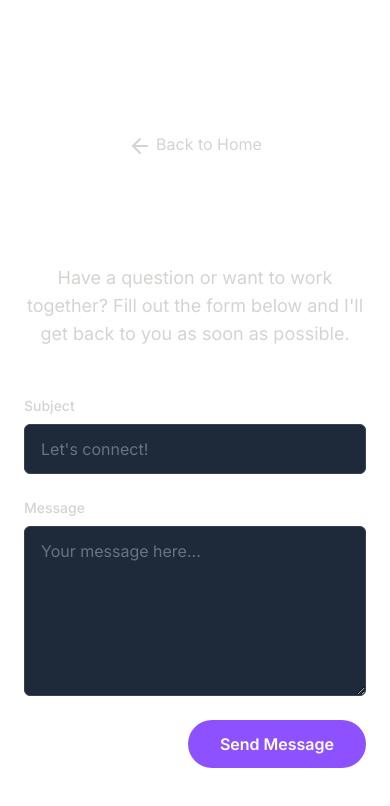
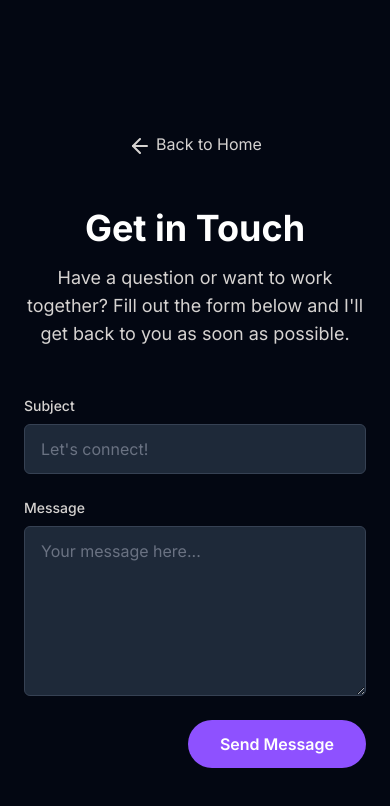
Before and after one commit to SatoshiBall101/resume-website, a Next.js app: page /contact in a window 390 px wide. Shown: the top 806 px of the page. Built offline with nearby package versions, Linux system fonts and the light colour scheme.

Commit message:
phone optim4

```diff
--- a/app/contact/page.tsx
+++ b/app/contact/page.tsx
@@ -21,7 +21,7 @@ export default function ContactPage() {
   };
 
   return (
-    <main className="flex items-center justify-center min-h-screen pt-24 pb-10">
+    <main className="flex items-center bg-gray-950 justify-center min-h-screen pt-24 pb-10">
       <div className="container mx-auto px-6">
         <motion.div
           className="max-w-2xl mx-auto text-center"
```
